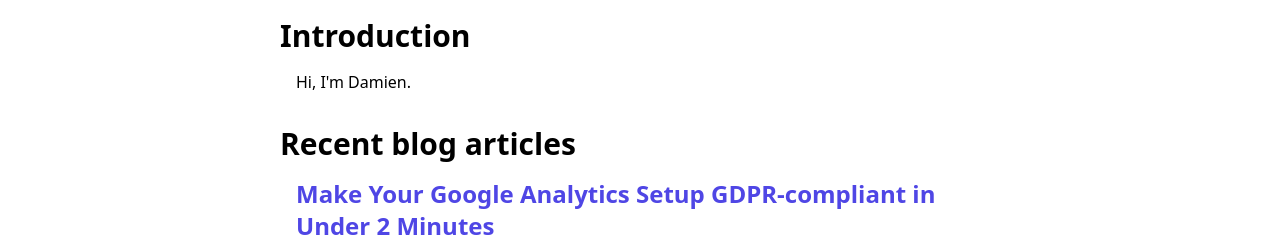
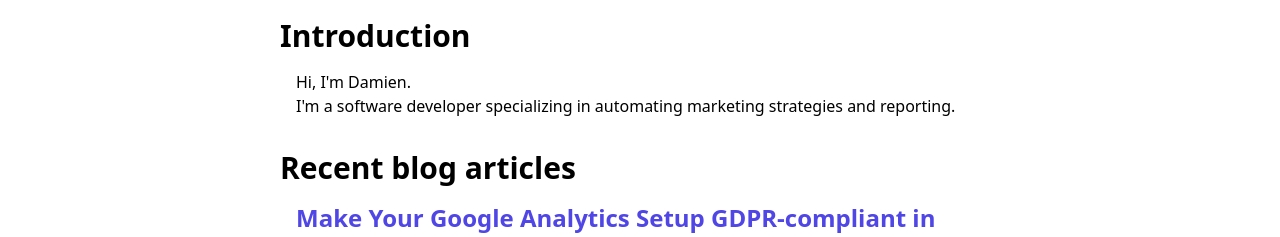
Before and after one commit to mewfree/damien-personal-blog, a Next.js app: page / in a window 1280 px wide. Shown: the part 222-459 px from the top of the page. Built offline with nearby package versions, Linux system fonts and the light colour scheme; what @tailwindcss/typography, typography-theme-noriega would draw is missing.

Commit message:
better intro

```diff
--- a/pages/index.js
+++ b/pages/index.js
@@ -13,7 +13,8 @@ export default function Home({ posts }) {
           Introduction
         </div>
         <div className="pl-4 mt-4">
-          Hi, I'm Damien.
+          <div>Hi, I'm Damien.</div>
+          <div>I'm a software developer specializing in automating marketing strategies and reporting.</div>
         </div>
       </div>
       <div className="text-3xl font-bold">
```
